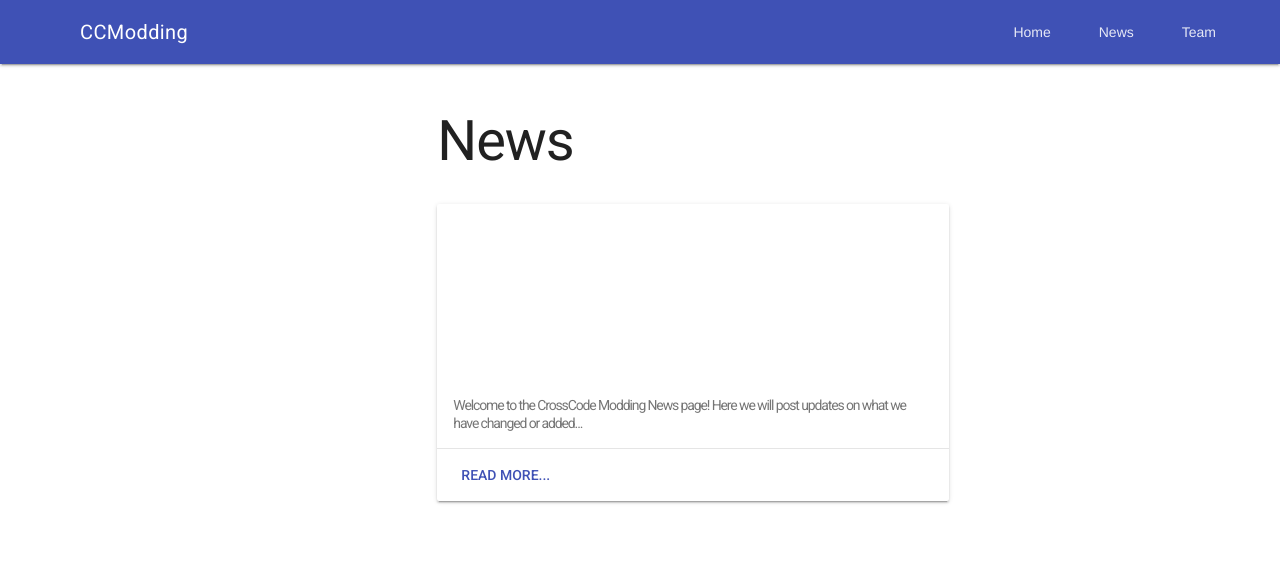
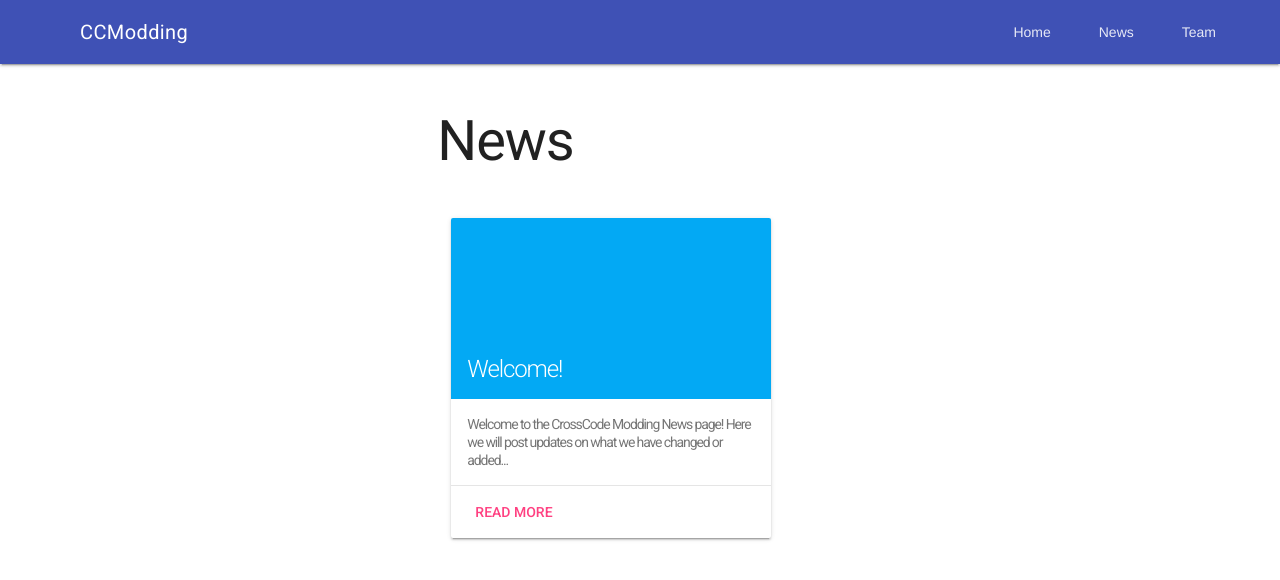
Before and after one commit to CCDirectLink/ccmoddingsite, a website: page public/MAIN_PAGE/news.html in a window 1280 px wide. Drawn offline with nearby package versions, Linux system fonts and the light colour scheme.

Commit message:
Changed AC's Team page. Created news.css. Changed Team cards to news.

```diff
--- /dev/null
+++ b/public/MAIN_PAGE/news.css
@@ -0,0 +1,20 @@
+.demo-card-square.mdl-card {
+    width: 320px;
+    height: 320px;
+    float: left;
+    margin: 1rem;
+    position: relative;
+}
+
+.demo-card-square.mdl-card:hover {
+    box-shadow: 0 8px 10px 1px rgba(0, 0, 0, .14), 0 3px 14px 2px rgba(0, 0, 0, .12), 0 5px 5px -3px rgba(0, 0, 0, .2);
+}
+
+.demo-card-square > .mdl-card__title {
+    color: #fff;
+    background: #03a9f4;
+}
+
+.demo-card-square > .mdl-card__accent {
+    background: #ff9800;
+}
--- a/public/MAIN_PAGE/news.html
+++ b/public/MAIN_PAGE/news.html
@@ -2,22 +2,10 @@
 <html lang="en" dir="ltr">
   <head>
     <link rel="stylesheet" href="http://fonts.googleapis.com/css?family=Roboto:300,400,500,700" type="text/css">
+    <link rel="stylesheet" href="news.css">
     <meta charset="utf-8">
     <link rel="stylesheet" href="main.css">
     <title>CCModding</title>
-    <style>
-    .demo-card-wide.mdl-card {
-      width: 512px;
-    }
-    .demo-card-wide > .mdl-card__title {
-      color: #fff;
-      height: 176px;
-      background: url('c2dl.png') center / cover;
-    }
-    .demo-card-wide > .mdl-card__menu {
-      color: #fff;
-    }
-    </style>
     <link rel="stylesheet" href="https://fonts.googleapis.com/icon?family=Material+Icons">
     <link rel="stylesheet" href="https://code.getmdl.io/1.3.0/material.indigo-pink.min.css">
     <script defer src="https://code.getmdl.io/1.3.0/material.min.js"></script>
@@ -48,23 +36,18 @@
           <div class="mdl-cell mdl-cell--8-col">
 
 	<h1>News<h1>
-	<!-- Wide card with share menu button -->
-<div class="demo-card-wide mdl-card mdl-shadow--2dp">
-  <div class="mdl-card__title">
-    <h2 class="mdl-card__title-text">Welcome</h2>
+	<!-- Square Card -->
+  <div class="mdl-card mdl-shadow--2dp demo-card-square">
+    <div class="mdl-card__title mdl-card--expand">
+      <h2 class="mdl-card__title-text">Welcome!</h2>
     </div>
     <div class="mdl-card__supporting-text">
       Welcome to the CrossCode Modding News page! Here we will post updates on what we have changed or added...
     </div>
     <div class="mdl-card__actions mdl-card--border">
-    <a href="news/welcome.html" class="mdl-button mdl-button--colored mdl-js-button mdl-js-ripple-effect">
-      Read More...
+      <a href="news/welcome.html" class="mdl-button mdl-button--accent mdl-js-button mdl-js-ripple-effect">
+        Read More
       </a>
-  </div>
-  <div class="mdl-card__menu">
-    <button class="mdl-button mdl-button--icon mdl-js-button mdl-js-ripple-effect">
-      <i class="material-icons">share</i>
-    </button>
     </div>
   </div>
 	</body>
```
Also changed, not shown: public/MAIN_PAGE/team/ac.html (+1 -0 lines). Lines whose indentation alone changed are shown as unchanged.
